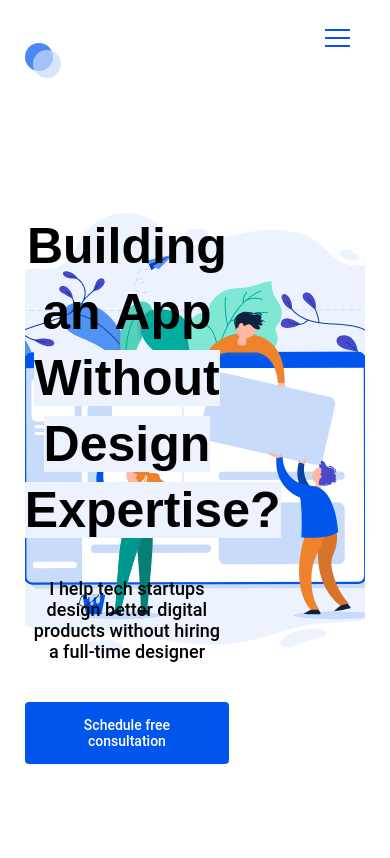
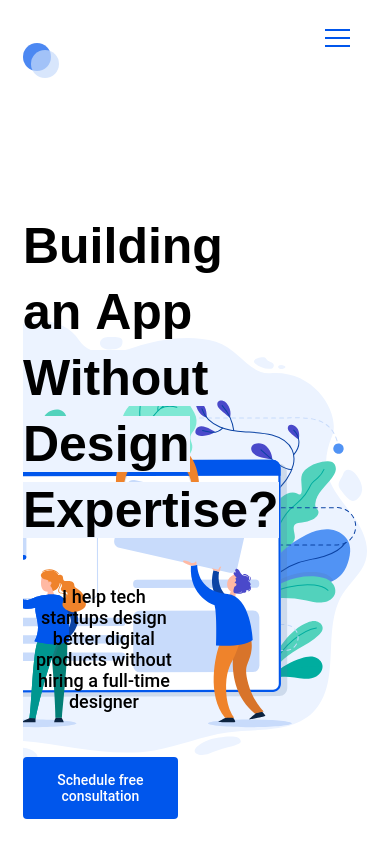
Before and after one commit to Ayana-js/Website, a plain HTML site: page index.html in a window 390 px wide. Drawn offline with Linux system fonts and the light colour scheme.

Commit message:
Адаптировала сайт под разные ширины

```diff
--- a/styles.css
+++ b/styles.css
@@ -63,13 +63,14 @@
 }
 
 .main {
-    padding: 0 63% 300px 0;
-    background: top right no-repeat url('img/mainimg.svg');
+    padding: 0 63% 200px 0;
+    background: right no-repeat url('img/mainimg.svg');
     background-size: 770px 657px;
 }
 
 .main__title {
-    margin: 205px 0 30px 0;
+    margin: 0;
+    padding-top: 130px;
     font: bold 73px/94px serif, arial, helvetica, sans-serif;
 }
 
@@ -78,14 +79,14 @@
 }
 
 .main__subtitle {
-    margin: 0 0 40px 0;
+    padding-bottom: 23px;
     font: 20px/23px roboto, arial, helvetica, sans-serif;
 }
 
 .main__button {
     font: 14px/16px roboto, arial, helvetica, sans-serif ;
     display: inline-block;
-    padding: 20px 50px;
+    padding: 20px 53px;
     color: white;
     background: #0056EC;
     text-decoration: none;
@@ -102,26 +103,27 @@
         margin: 0;
     }
     .wrapper {
-        width: 87%;
+        margin: auto;
+        width: 90%;
     }
     .menu{
          display: none;
     }
     .header {
-        margin-bottom: 28px ;
+        margin: 0;
+        padding: 18px 0 26px 0;
     }
     .logo {
         width: 36px;
         height: 35px;
         background: top left url('img/logomini.svg');
-
     }
 
     #menu__toggle {
         opacity: 0;
-      }
+    }
 
-      .menu__btn {
+    .menu__btn {
         display: flex;
         align-items: center;
         position: fixed;
@@ -179,7 +181,7 @@
         font-size: 30px;
         font-weight: 500;
         transition-duration: .25s;
-      }
+    }
 
       .menu__item:hover {
         background-color: #CFD8DC;
@@ -205,38 +207,41 @@
         text-align: center;
         margin-bottom: 32px;
         padding: 74% 0 0;
-        background-size: 74%;
+        background-size: 90%;
         background-position: top center;
     }
     .main__title {
-        margin-bottom: 44px;
+        padding: 24px 0 35px 0;
         font: bold 30px/39px pt_serif, arial, helvetica, sans-serif;
     }
+
     .main__subtitle {
-        margin-bottom: 25px;
-        font: 500 16px/19px Roboto, arial, helvetica, sans-serif;
+        margin: 0;
+        padding: 0 0 25px 7px;
+        font: 500 14px/17px Roboto, arial, helvetica, sans-serif;
     }
     .main__button {
+        padding: 15px 20px ;
         font: 500 14px/16px Roboto, arial, helvetica, sans-serif;
     }
 }
 
 
 
-@media (max-width: 1366px) {
+@media (max-width: 1800px) {
     .body {
         margin: 0;
     }
 
     .wrapper {
-        width: 68%;
+        width: 72%;
     }
 
     .header {
         display: flex;
         justify-content: space-between;
-        padding: 35px 0;
-        margin-bottom: 80px;
+        padding: 35px 0 35px 25px;
+        margin: 0;
     }
 
     .menu__item {
@@ -244,32 +249,65 @@
     }
 
     .main {
-        padding: 0 40% 300px 0;
-        background: center top no-repeat url('img/mainimg.svg');
+        padding: 0 55% 150px 0;
+        background: right no-repeat url('img/mainimg.svg');
         background-size: 515px 440px;
     }
 
     .main__title {
-        margin: 100px 0 35px 0;
+        padding: 100px 0 35px 25px;
         font: bold 50px/66px pt-serif, arial, helvetica, sans-serif;
     }
 
     .main__subtitle {
-        margin: 0 0 40px 0;
+        margin: 0 0 20px 25px;
         font: 500 18px/21px roboto, arial, helvetica, sans-serif;
     }
 
     .main__button {
-       padding: 15px 20px;
+        margin-left: 25px;
+       padding: 15px 23px;
     }
 }
 
-@media (max-width: 1024px) {
+@media (max-width: 1200px) {
     .body {
         margin: 0;
     }
     .wrapper {
-        width: 91%;
+        width: 92%;
+    }
+
+    .header {
+        display: flex;
+        justify-content: space-between;
+        padding: 35px 0;
+        margin: 0;
+    }
+
+    .menu__item {
+     font: 500 15px/18px Roboto, arial, helvetica, sans-serif;
+    }
+
+    .main {
+        padding: 0 55% 150px 0;
+        background: right no-repeat url('img/mainimg.svg');
+        background-size: 515px 440px;
+    }
+
+    .main__title {
+        padding: 100px 0 43px 0;
+        font: bold 50px/66px pt-serif, arial, helvetica, sans-serif;
+    }
+
+    .main__subtitle {
+        margin: 0 0 20px 0;
+        font: 500 18px/21px roboto, arial, helvetica, sans-serif;
+    }
+
+    .main__button {
+        margin: 0;
+       padding: 15px 23px;
     }
 }
 
```
